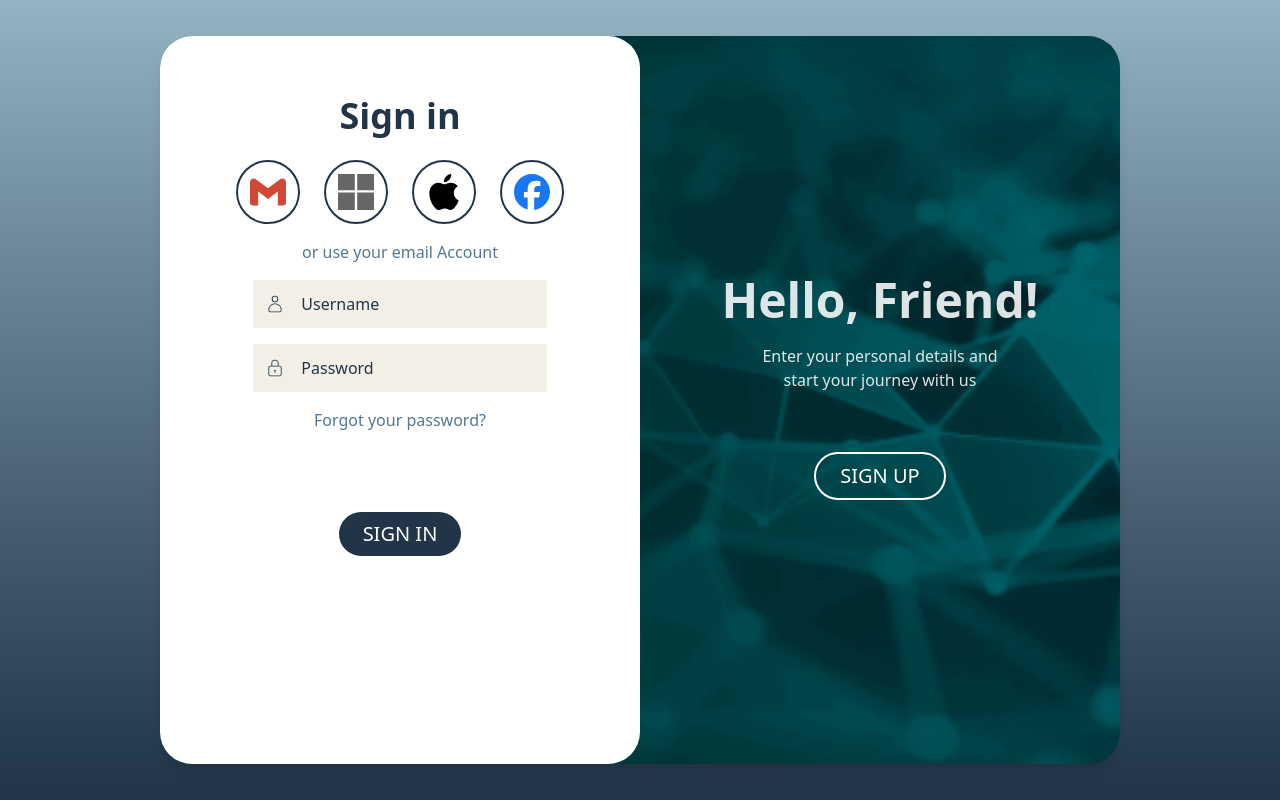
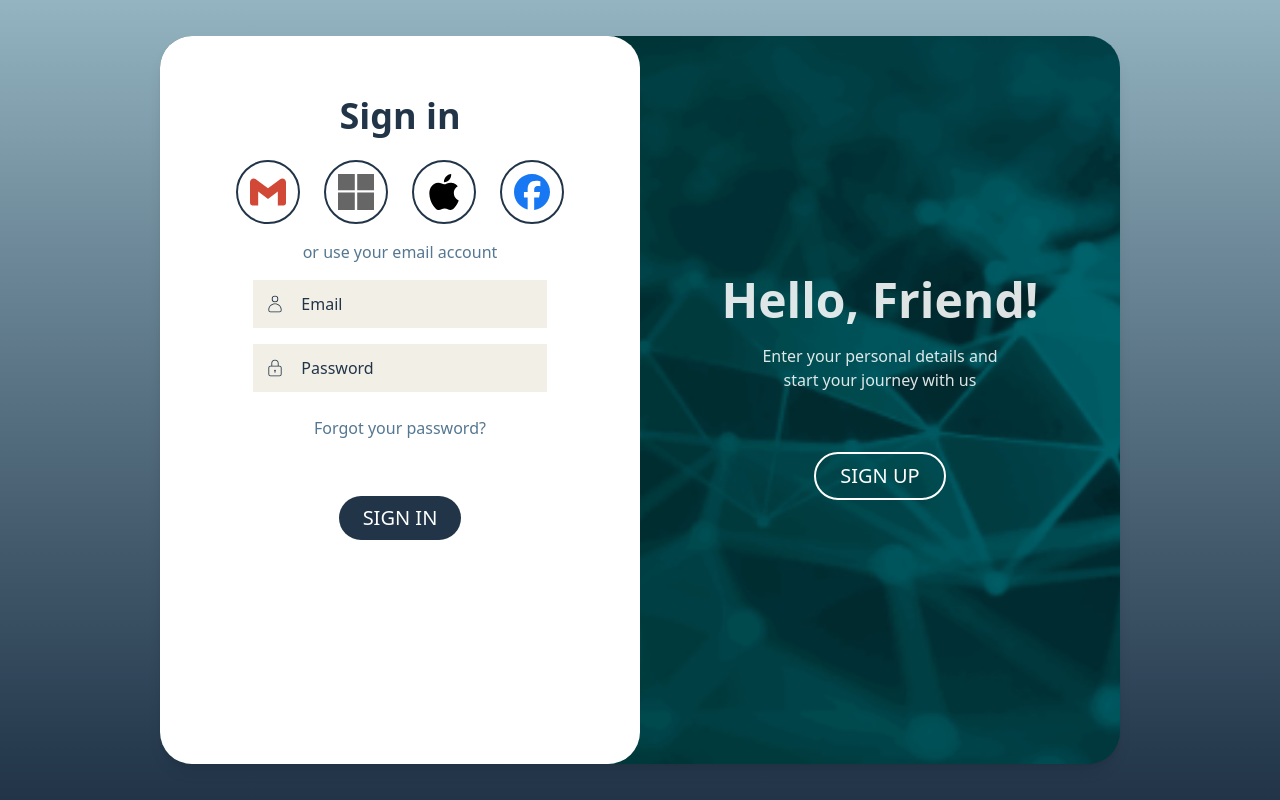
Before and after one commit to MohamedSelim15/gym-admin, a React (Vite) app: page / in a window 1280 px wide. Built offline with nearby package versions, Linux system fonts and the light colour scheme; no server answers.

Commit message:
link login page with authSlice

```diff
--- a/package.json
+++ b/package.json
@@ -24,6 +24,7 @@
   },
   "devDependencies": {
     "@eslint/js": "^9.33.0",
+    "@types/node": "^24.3.1",
     "@types/react": "^19.1.10",
     "@types/react-dom": "^19.1.7",
     "@vitejs/plugin-react": "^5.0.0",
--- a/src/api/authApi.ts
+++ b/src/api/authApi.ts
@@ -1,5 +1,5 @@
 import api from "./axios";
-import { User } from "../types";
+import type { User } from "../types/index";
 interface LoginResponse{
     status: String;
     token: string;
--- a/src/api/axios.ts
+++ b/src/api/axios.ts
@@ -1,7 +1,7 @@
 import axios from "axios";
 import {K} from "../constant"
 const api = axios.create({
-  baseURL: process.env.REACT_APP_API_BASE_URL,
+  baseURL: import.meta.env.VITE_API_BASE_URL,
 });
 
 api.interceptors.request.use((config) => {
--- a/src/app/loggerMiddleware.ts
+++ b/src/app/loggerMiddleware.ts
@@ -1,4 +1,4 @@
-import { Middleware } from "@reduxjs/toolkit";
+import type { Middleware } from "@reduxjs/toolkit";
 
 export const loggerMiddleware: Middleware = (storeAPI) => (next) => (action: any) => {
   console.log("Dispatching:", action.type, action);
--- a/src/features/auth/Login.tsx
+++ b/src/features/auth/Login.tsx
@@ -1,17 +1,33 @@
 import { SiGmail, SiApple, SiFacebook } from "react-icons/si";
 import { BsMicrosoft } from "react-icons/bs";
+import { useDispatch, useSelector } from "react-redux";
+import type { AppDispatch, RootState } from "../../app/store";
+
 import { CiUser, CiLock, CiUnlock } from "react-icons/ci";
 import { useState } from "react";
 import { motion, AnimatePresence } from "framer-motion";
 
 import { Link } from "react-router-dom";
+import { loginFun } from "./authSlice";
 
 const Login = () => {
   const [lock, setLock] = useState(true);
   const [focused, setFocused] = useState({
-    username: false,
+    email: false,
     password: false,
   });
+
+  const dispatch = useDispatch<AppDispatch>();
+  const { isLoading, error } = useSelector((state: RootState) => state.auth);
+
+  const [email, setEmail] = useState("");
+  const [password, setPassword] = useState("");
+
+  const handleSubmit = (e: React.FormEvent) => {
+    e.preventDefault();
+    if (!email || !password) return;
+    dispatch(loginFun({ email, password }));
+  };
 
   return (
     <div className="flex justify-center items-center h-screen bg-gradient-to-b from-[#94B4C1] to-[#213448]">
@@ -28,40 +44,49 @@ const Login = () => {
             initial={{ x: 500, opacity: 0 }}
             animate={{ x: 0, opacity: 1 }}
             transition={{ duration: 1.5, type: "spring", stiffness: 100 }}
-            className="flex flex-col  items-center h-[100%] xl:w-1/2 lg:w-1/2 md:w-1/2 w-full rounded-4xl p-5 bg-white"
+            className="flex flex-col items-center h-[100%] xl:w-1/2 lg:w-1/2 md:w-1/2 w-full rounded-4xl p-5 bg-white"
           >
-            <h1 className="text-4xl font-bold text-[#213448] mt-10 ">
+            <h1 className="text-4xl font-bold text-[#213448] mt-10">
               Sign in
             </h1>
-            <div className="flex xl:flex-row lg:flex-row  xl:text-4xl lg:text-4xl  xl:gap-6 gap-4 mt-6 text-xl ">
+
+            <div className="flex xl:flex-row lg:flex-row xl:text-4xl lg:text-4xl xl:gap-6 gap-4 mt-6 text-xl">
               <div className="xl:p-3 xl:border-2 border-[#213448] rounded-full cursor-pointer">
-                <SiGmail className="text-[#D14836] " />
+                <SiGmail className="text-[#D14836]" />
               </div>
               <div className="xl:p-3 xl:border-2 border-[#213448] rounded-full cursor-pointer">
-                <BsMicrosoft className="text-[#666666] " />
+                <BsMicrosoft className="text-[#666666]" />
               </div>
               <div className="xl:p-3 xl:border-2 border-[#213448] rounded-full cursor-pointer">
-                <SiApple className="text-black " />
+                <SiApple className="text-black" />
               </div>
               <div className="xl:p-3 xl:border-2 border-[#213448] rounded-full cursor-pointer">
-                <SiFacebook className="text-[#1877F2] " />
+                <SiFacebook className="text-[#1877F2]" />
               </div>
             </div>
+
             <p className="text-[#547792] text-base mt-4">
-              or use your email Account{" "}
+              or use your email account
             </p>
-            <div className="flex flex-col gap-4 mt-4 w-2/3">
 
+            <form
+              onSubmit={handleSubmit}
+              className="flex flex-col gap-4 mt-4 w-2/3"
+            >
               <div className="relative">
                 <CiUser className="absolute left-3 top-1/2 -translate-y-1/2 text-[#213448] text-xl" />
                 <input
-                  type="text"
-                  onFocus={() => setFocused({ ...focused, username: true })}
-                  onBlur={() => setFocused({ ...focused, username: false })}
-                  placeholder={`${focused.username ? "" : "Username"}`}
+                  type="email"
+                  value={email}
+                  onChange={(e) => setEmail(e.target.value)}
+                  onFocus={() => setFocused({ ...focused, email: true })}
+                  onBlur={() => setFocused({ ...focused, email: false })}
+                  placeholder={focused.email ? "" : "Email"}
                   className="pl-12 pr-4 py-3 w-full border-none bg-[#F2EFE7] text-[#213448] placeholder:text-[#213448]"
+                  required
                 />
               </div>
+
               <div className="relative">
                 <div onClick={() => setLock(!lock)}>
                   {lock ? (
@@ -72,25 +97,39 @@ const Login = () => {
                 </div>
                 <input
                   type={lock ? "password" : "text"}
-                  onFocus={()=>setFocused({ ...focused, password: true })}
-                  onBlur={()=>setFocused({ ...focused, password: false })}
-                  placeholder={`${focused.password ? "" : "Password"}`}
-                  className="pl-12 pr-4 py-3 w-full border-none text-[#213448] bg-[#F2EFE7]  placeholder:text-[#213448]"
+                  value={password}
+                  onChange={(e) => setPassword(e.target.value)}
+                  onFocus={() => setFocused({ ...focused, password: true })}
+                  onBlur={() => setFocused({ ...focused, password: false })}
+                  placeholder={focused.password ? "" : "Password"}
+                  className="pl-12 pr-4 py-3 w-full border-none text-[#213448] bg-[#F2EFE7] placeholder:text-[#213448]"
+                  required
                 />
               </div>
-            </div>
-            <p className="text-[#547792] text-base mt-4 text-center cursor-pointer">
-              Forgot your password?
-            </p>
-            <div className="flex justify-center">
-              <button className="bg-[#213448] text-white px-6 py-2 rounded-full mt-20 text-xl cursor-pointer">
-                SIGN IN
-              </button>
-            </div>
-            <div className="flex  md:hidden justify-center">
+
+              {error && (
+                <p className="text-red-500 text-sm text-center">{error}</p>
+              )}
+
+              <p className="text-[#547792] text-base mt-2 text-center cursor-pointer">
+                Forgot your password?
+              </p>
+
+              <div className="flex justify-center">
+                <button
+                  type="submit"
+                  disabled={isLoading}
+                  className="bg-[#213448] text-white px-6 py-2 rounded-full mt-10 text-xl cursor-pointer disabled:opacity-50"
+                >
+                  {isLoading ? "Loading..." : "SIGN IN"}
+                </button>
+              </div>
+            </form>
+
+            <div className="flex md:hidden justify-center">
               <Link
                 to="/signup"
-                className=" text-[#213448] px-6 py-2  mt-10 text-xl cursor-pointer"
+                className="text-[#213448] px-6 py-2 mt-10 text-xl cursor-pointer"
               >
                 SIGN UP
               </Link>
@@ -98,14 +137,14 @@ const Login = () => {
           </motion.div>
         </AnimatePresence>
 
-        <div className="xl:flex lg:flex md:flex hidden xl:w-1/2 lg:w-1/2 md:w-1/2  flex-col items-center justify-center p-10 text-center mb-6">
-          <h1 className="text-5xl font-bold mb-5 ">Hello, Friend!</h1>
-          <p className=" mb-15 w-60">
+        <div className="xl:flex lg:flex md:flex hidden xl:w-1/2 lg:w-1/2 md:w-1/2 flex-col items-center justify-center p-10 text-center mb-6">
+          <h1 className="text-5xl font-bold mb-5">Hello, Friend!</h1>
+          <p className="mb-15 w-60">
             Enter your personal details and start your journey with us
           </p>
           <Link
             to="/signup"
-            className="bg-transparent border-2 border-white text-white px-6 py-2 rounded-full  text-xl cursor-pointer"
+            className="bg-transparent border-2 border-white text-white px-6 py-2 rounded-full text-xl cursor-pointer"
           >
             SIGN UP
           </Link>
--- a/src/features/auth/authSlice.ts
+++ b/src/features/auth/authSlice.ts
@@ -1,5 +1,5 @@
 import { createSlice, createAsyncThunk } from "@reduxjs/toolkit";
-import {User} from "../../types/index"
+import type { User } from "../../types/index";
 import { login } from "../../api/authApi";
 import { ServerFailure } from "../../utils/ApiError";
 import { K } from "../../constant";
@@ -41,6 +41,7 @@ const authSlice = createSlice({
       builder
       .addCase(loginFun.pending, (state)=>{
         state.isLoading = true;
+        state.error = null;
       })
       .addCase(loginFun.fulfilled, (state,action)=>{
         state.isLoading = false;
--- a/src/main.tsx
+++ b/src/main.tsx
@@ -1,13 +1,17 @@
-import { StrictMode } from 'react'
-import { createRoot } from 'react-dom/client'
+import { StrictMode } from 'react';
+import { createRoot } from 'react-dom/client';
 import { BrowserRouter } from "react-router-dom";
-import './index.css'
-import App from './App.tsx'
+import { Provider } from "react-redux";
+import {store} from "./app/store";
+import './index.css';
+import App from './App.tsx';
 
 createRoot(document.getElementById('root')!).render(
   <StrictMode>
-    <BrowserRouter>
-      <App />
-    </BrowserRouter>
+    <Provider store={store}>
+      <BrowserRouter>
+        <App />
+      </BrowserRouter>
+    </Provider>
   </StrictMode>
-)
+);
```
Also changed, not shown: 2 other files (tests, documents, lock files or other folders).
